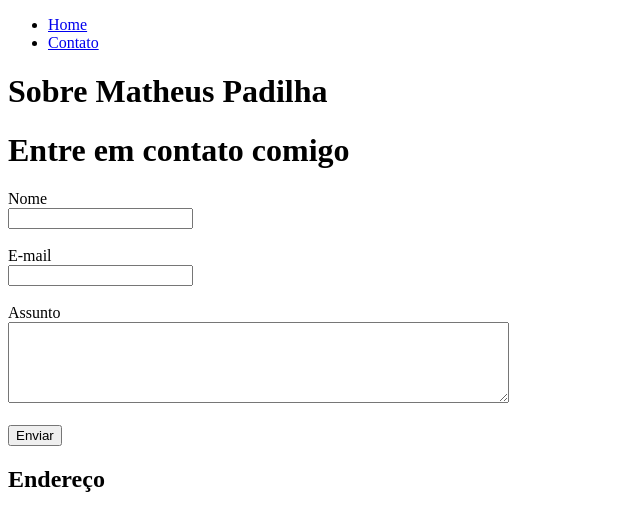
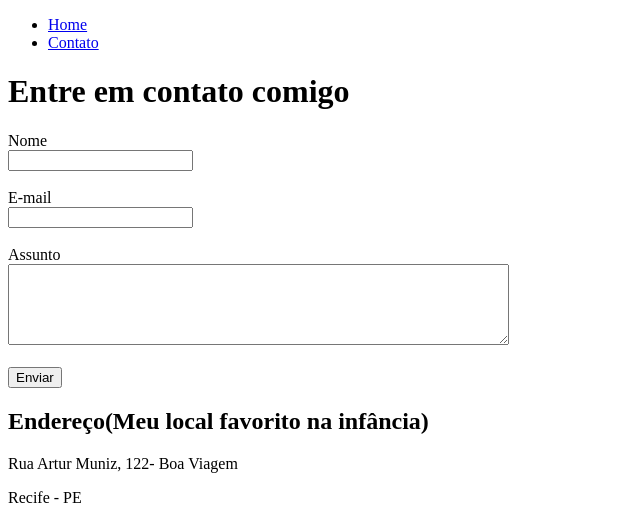
Before and after one commit to Padilha272/Frontier, a plain HTML site: page contato.html in a window 1280 px wide. Shown: the top 510 px of the page, without its empty margins (0-640 px from the left). Drawn offline with Linux system fonts and the light colour scheme.

Commit message:
Contato Update

```diff
--- a/contato.html
+++ b/contato.html
@@ -16,7 +16,7 @@
         </li>
 
     </ul>
-    <h1>Sobre Matheus Padilha</h1>
+
 
     <h1>Entre em contato comigo</h1>
 
@@ -36,7 +36,7 @@
         <button>Enviar</button>
     </form>
 
-    <h2>Endereço</h2>
+    <h2>Endereço(Meu local favorito na infância)</h2>
     <p>Rua Artur Muniz, 122- Boa Viagem</p>
     <p>Recife - PE</p>
     <iframe
```
